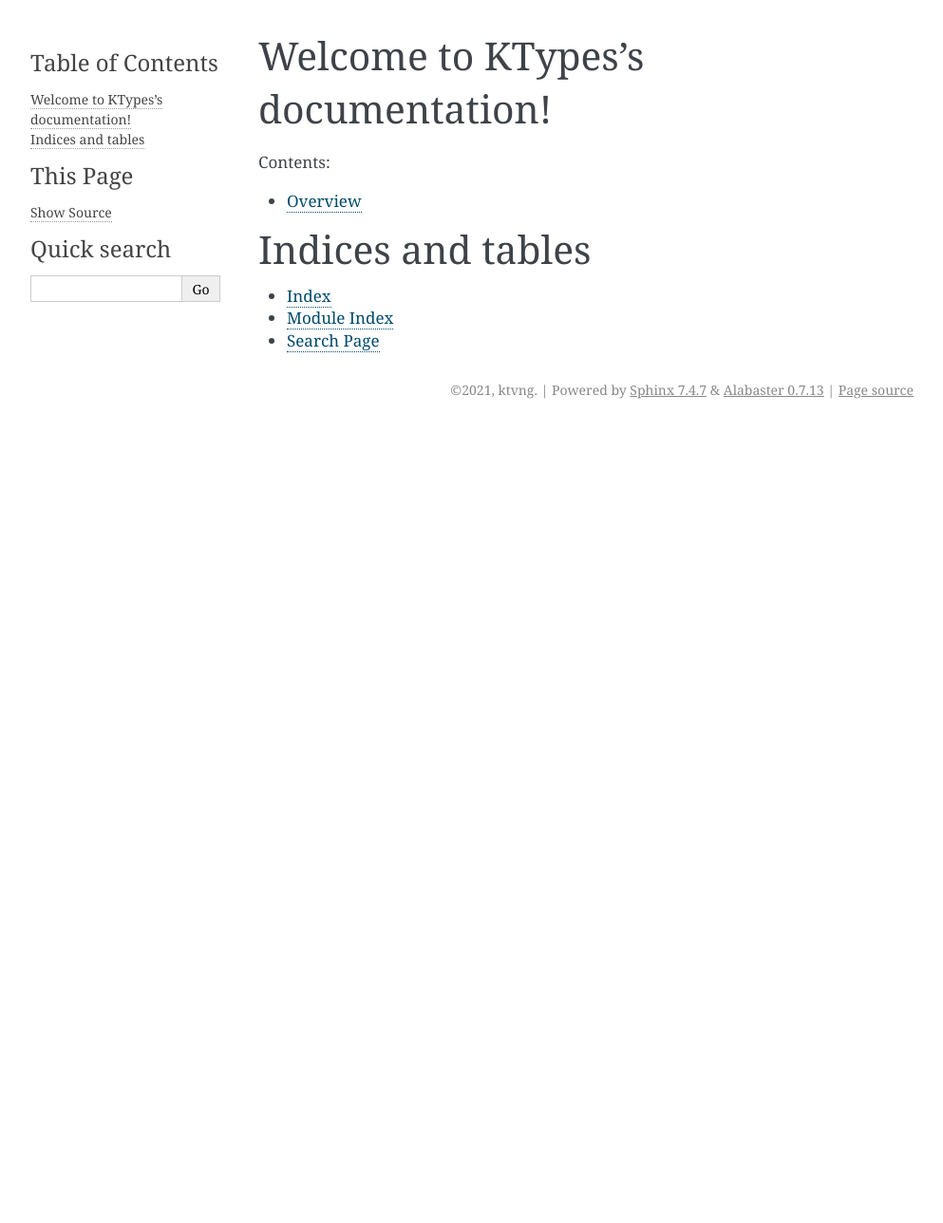
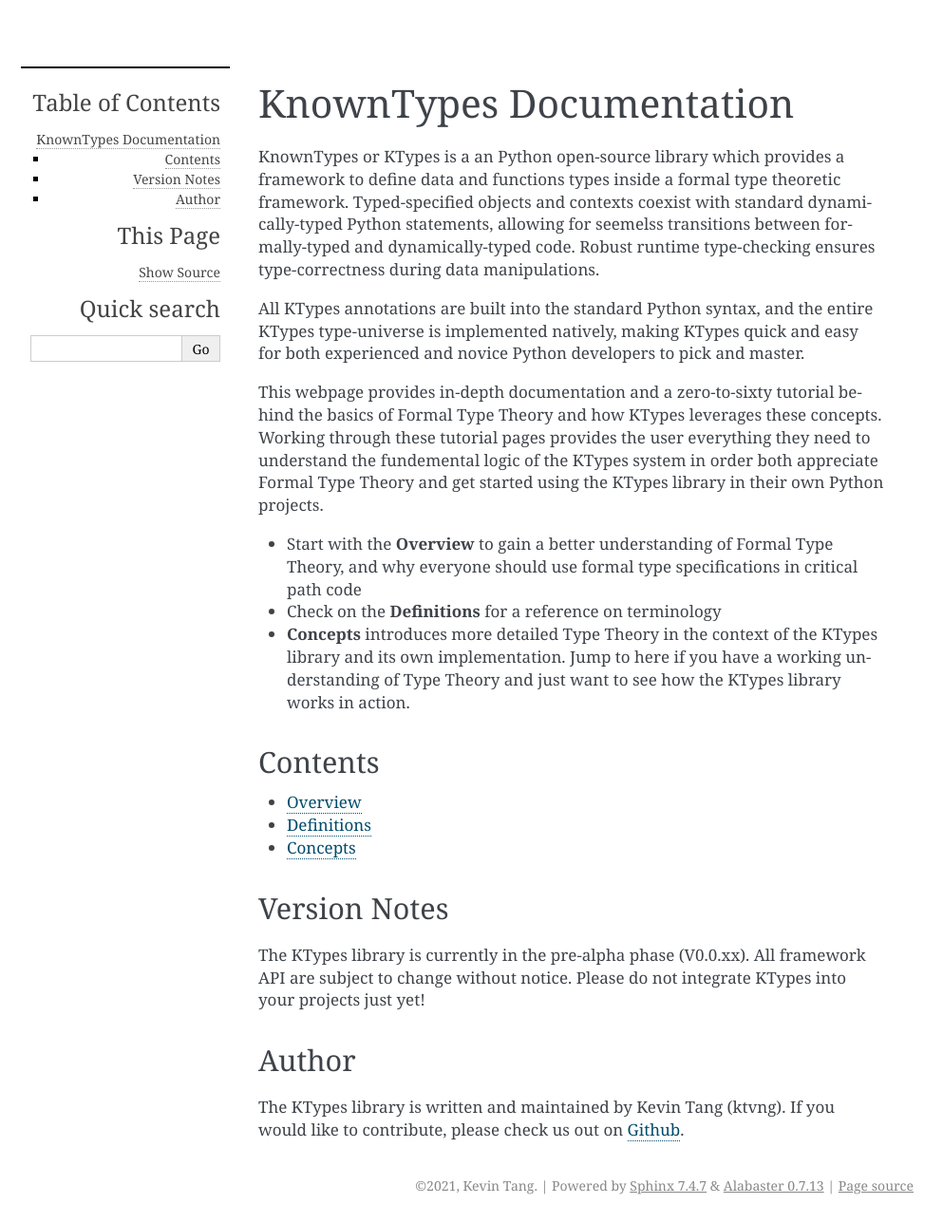
Before and after one commit to ktvng/ktypes, a Sphinx documentation site: the page built from docs/source/index.rst, in a window 1280 px wide and 1288 px high. Shown: the whole window at 95% size, without its empty margins (148-1141 px from the left). Built offline with Sphinx 7.4.7, drawn with Linux system fonts in a browser that asks for light colours.

Commit message:
add high level concept documentation, WIP

```diff
--- a/docs/source/_static/doc_style.css
+++ b/docs/source/_static/doc_style.css
@@ -1,5 +1,9 @@
-* {
+body {
     font-family: Georgia, 'Times New Roman', Times, serif;
+}
+
+div.body{
+    margin-top: 10px;
 }
 
 div.body h1, div.body h2, div.body h3, div.body h4, div.body h5, div.body h6 {
@@ -9,3 +13,24 @@
 div.sphinxsidebar h3, div.sphinxsidebar h4 {
     font-family: Georgia, 'Times New Roman', Times, serif;
 }
+
+div.document {
+    margin-top: 70px;
+}
+
+div.sphinxsidebarwrapper {
+    text-align: right;
+}
+
+div.sphinxsidebarwrapper h1.logo {
+    text-align: right;
+    margin-bottom: 5px;
+}
+
+div.sphinxsidebar {
+    width: 220px;
+    font-size: 14px;
+    line-height: 1.5;
+    border-top-style: solid;
+    border-top-width: 2px;
+}
--- a/docs/source/conf.py
+++ b/docs/source/conf.py
@@ -20,8 +20,8 @@
 # -- Project information -----------------------------------------------------
 
 project = 'KTypes'
-copyright = '2021, ktvng'
-author = 'ktvng'
+copyright = '2021, Kevin Tang'
+author = 'Kevin Tang'
 
 # The short X.Y version
 version = ''
@@ -84,7 +84,10 @@
 # further.  For a list of options available for each theme, see the
 # documentation.
 #
-# html_theme_options = {}
+html_theme_options = {
+    "description": "Type-theoretic Data Annotations",
+    "fixed_sidebar": True,
+}
 
 # Add any paths that contain custom static files (such as style sheets) here,
 # relative to this directory. They are copied after the builtin static files,
--- /dev/null
+++ b/docs/source/definitions.rst
@@ -0,0 +1,2 @@
+Definitions
+===========
--- a/docs/source/index.rst
+++ b/docs/source/index.rst
@@ -1,20 +1,50 @@
-.. KTypes documentation master file, created by
-   sphinx-quickstart on Sat May  1 11:30:32 2021.
-   You can adapt this file completely to your liking, but it should at least
-   contain the root `toctree` directive.
+.. KTypes documentation master file.
 
-Welcome to KTypes's documentation!
-==================================
+KnownTypes Documentation
+========================
+
+KnownTypes or KTypes is a an Python open-source library which provides a framework to
+define data and functions types inside a formal type theoretic framework. Typed-specified
+objects and contexts coexist with standard dynamically-typed Python statements,
+allowing for seemelss transitions between formally-typed and dynamically-typed
+code. Robust runtime type-checking ensures type-correctness during data manipulations.
+
+All KTypes annotations are built into the standard Python syntax, and the entire
+KTypes type-universe is implemented natively, making KTypes quick and easy for both
+experienced and novice Python developers to pick and master.
+
+This webpage provides in-depth documentation and a zero-to-sixty tutorial behind
+the basics of Formal Type Theory and how KTypes leverages these concepts. Working through
+these tutorial pages provides the user everything they need to understand the
+fundemental logic of the KTypes system in order both appreciate Formal Type Theory and
+get started using the KTypes library in their own Python projects.
+
+* Start with the **Overview** to gain a better understanding of Formal Type Theory,
+  and why everyone should use formal type specifications in critical path code
+* Check on the **Definitions** for a reference on terminology
+* **Concepts** introduces more detailed Type Theory in the context of the KTypes library
+  and its own implementation. Jump to here if you have a working understanding of Type
+  Theory and just want to see how the KTypes library works in action.
+
+********
+Contents
+********
 
 .. toctree::
-   :maxdepth: 2
-   :caption: Contents:
+   :maxdepth: 1
 
    overview
+   definitions
+   concepts
 
-Indices and tables
-==================
+*************
+Version Notes
+*************
+The KTypes library is currently in the pre-alpha phase (V0.0.xx). All framework API are subject
+to change without notice. Please do not integrate KTypes into your projects just yet!
 
-* :ref:`genindex`
-* :ref:`modindex`
-* :ref:`search`
+******
+Author
+******
+The KTypes library is written and maintained by Kevin Tang (ktvng). If you would like to
+contribute, please check us out on `Github <https://github.com/ktvng/ktypes>`_.
```
Also changed, not shown: docs/source/concepts.rst (added, +256 -0 lines), docs/source/overview.rst (+29 -10 lines), 1 other file.
